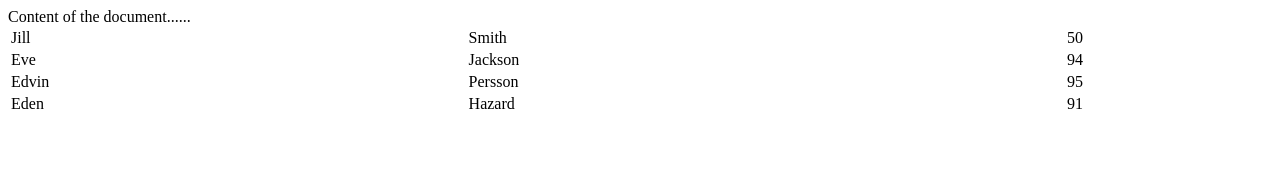
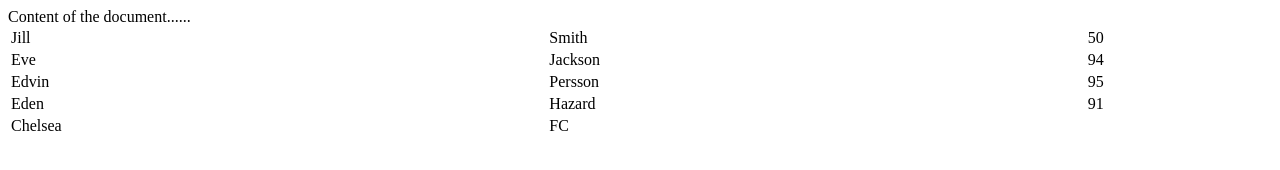
Before and after one commit to Edvexts/Hello-world-2, a plain HTML site: page index.html in a window 1280 px wide. Drawn offline with Linux system fonts and the light colour scheme.

Commit message:
fourth change

```diff
--- a/index.html
+++ b/index.html
@@ -28,6 +28,10 @@ Content of the document......
     <td>Hazard</td>
     <td>91</td>
   </tr>
+   <tr>
+    <td>Chelsea</td>
+    <td>FC</td>
+  </tr>
 </table>
 
 </body>
```
